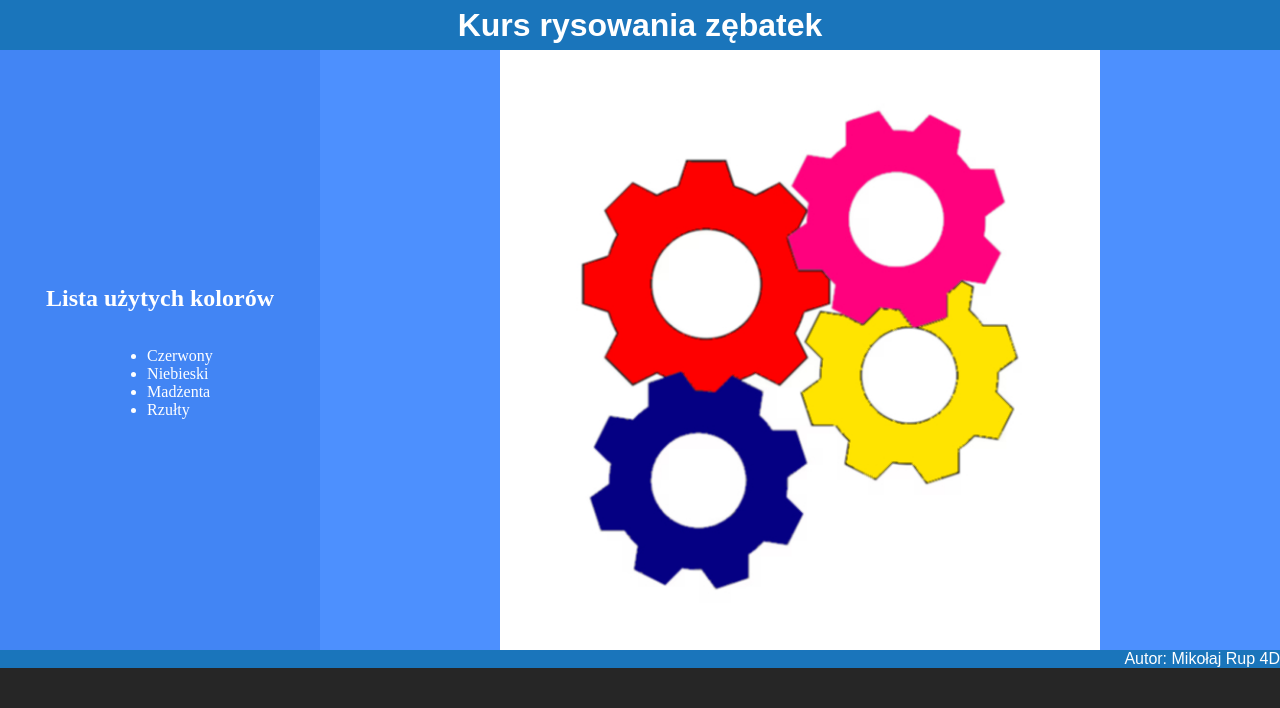
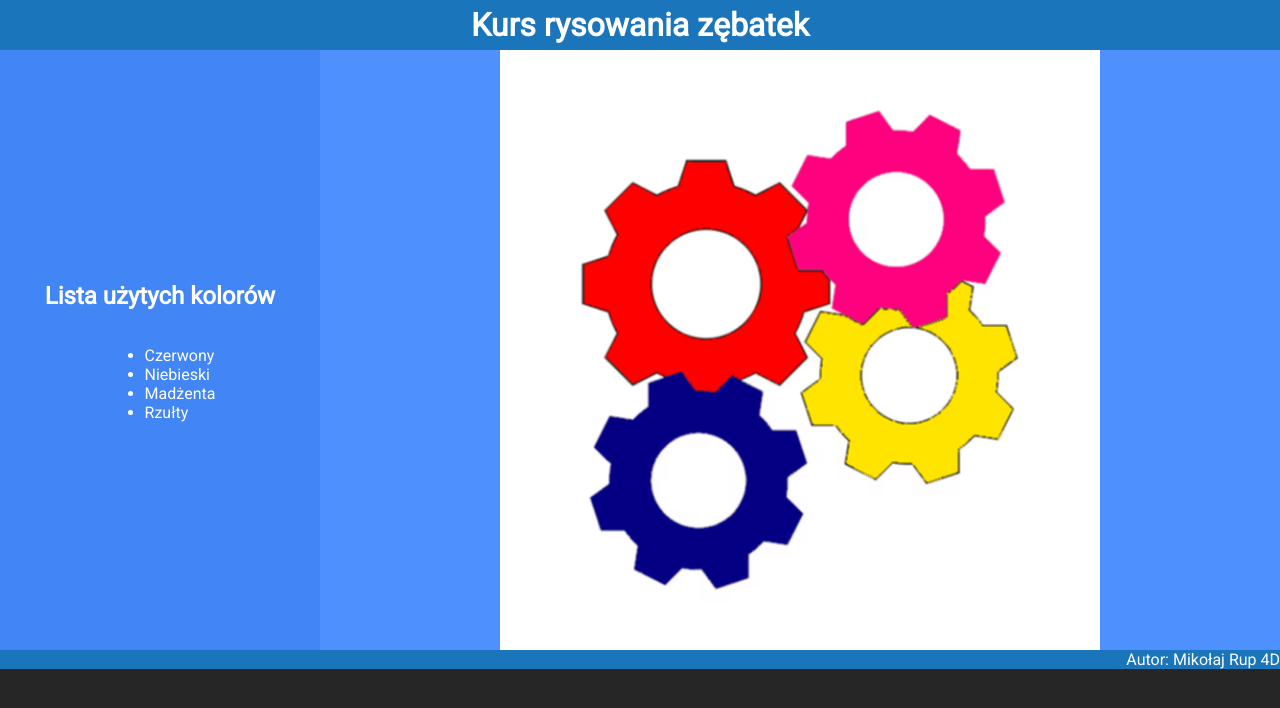
Before and after one commit to NCTPLJD/Rupik, a plain HTML site: page index.html in a window 1280 px wide. Drawn offline with Linux system fonts and the light colour scheme.

Commit message:
Update style.css

```diff
--- a/style.css
+++ b/style.css
@@ -1,8 +1,10 @@
+@import url('https://fonts.googleapis.com/css2?family=Roboto&display=swap');
 html, body {
   height: 100%;
   width: 100%;
   margin: 0;
   padding: 0;
+  font-family: "Roboto", sans-serif;
 }
 
 body {
@@ -13,7 +15,6 @@ body {
 header {
   background: #1a75bb;
   height: 50px;
-  font-family: Arial;
   text-align: center;
   display: flex;
   align-items: center;
@@ -50,7 +51,6 @@ img {
 
 footer {
   background: #1a75bb;
-  font-family: Arial;
   text-align: right;
   clear: both;
 }
```
